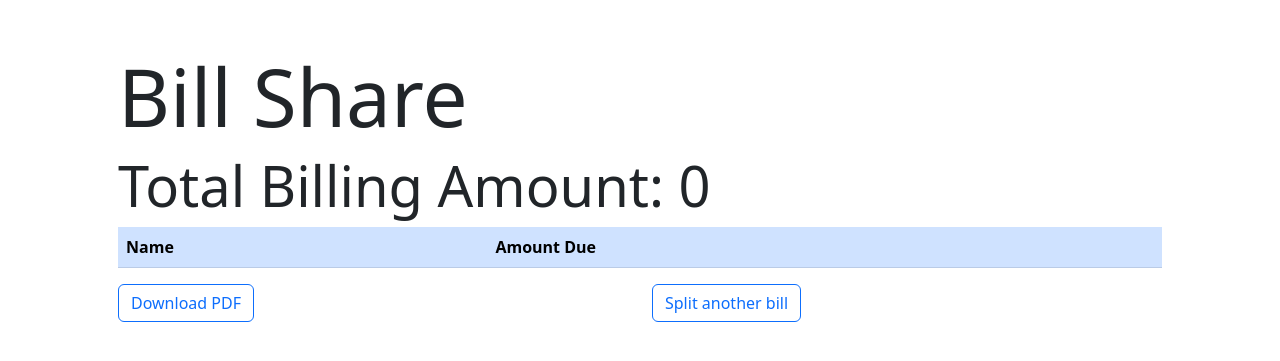
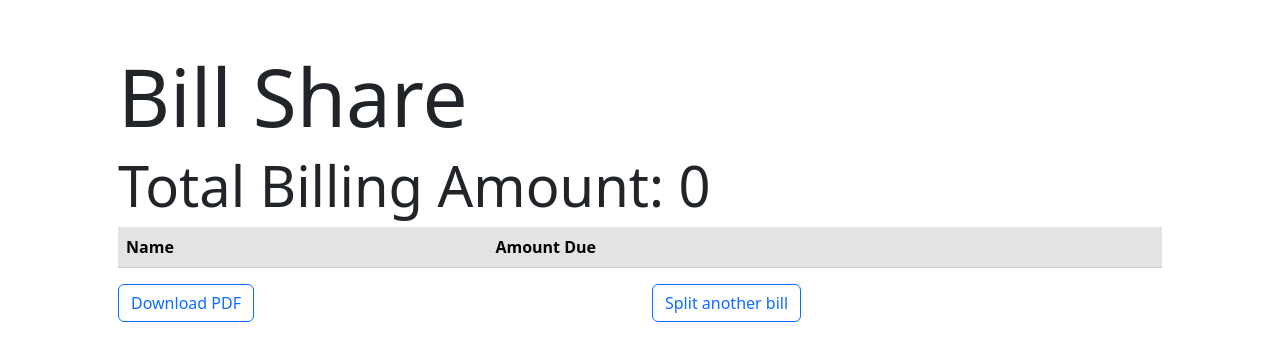
Before and after one commit to ImpendingKataclysm/bill_share_app_django, a Django app: page /results/ in a window 1280 px wide. Shown: the top 361 px of the page. Run offline with Django 4.2, Linux system fonts and the light colour scheme; lists and menus that the app fills with data are empty.

```diff
--- a/templates/main/results.html
+++ b/templates/main/results.html
@@ -6,7 +6,7 @@
     <div class="list_wrap">
         <h2 class="display-4">Total Billing Amount: {{ total_billing_amount }}</h2>
         <table class="table table-dark table-hover">
-            <thead class="table-primary">
+            <thead class="table-secondary">
                 <tr>
                     <th>Name</th>
                     <th>Amount Due</th>
```
